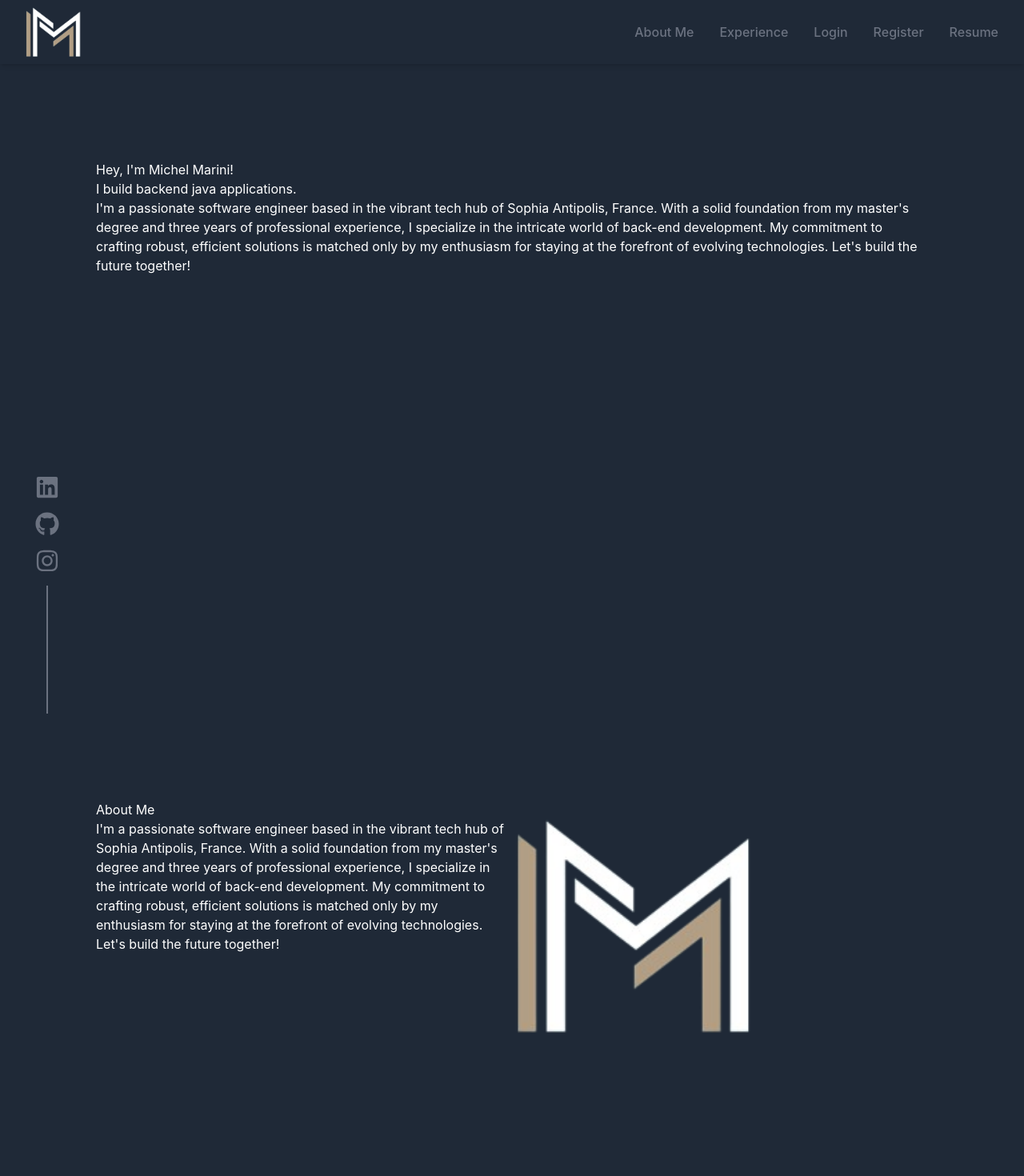
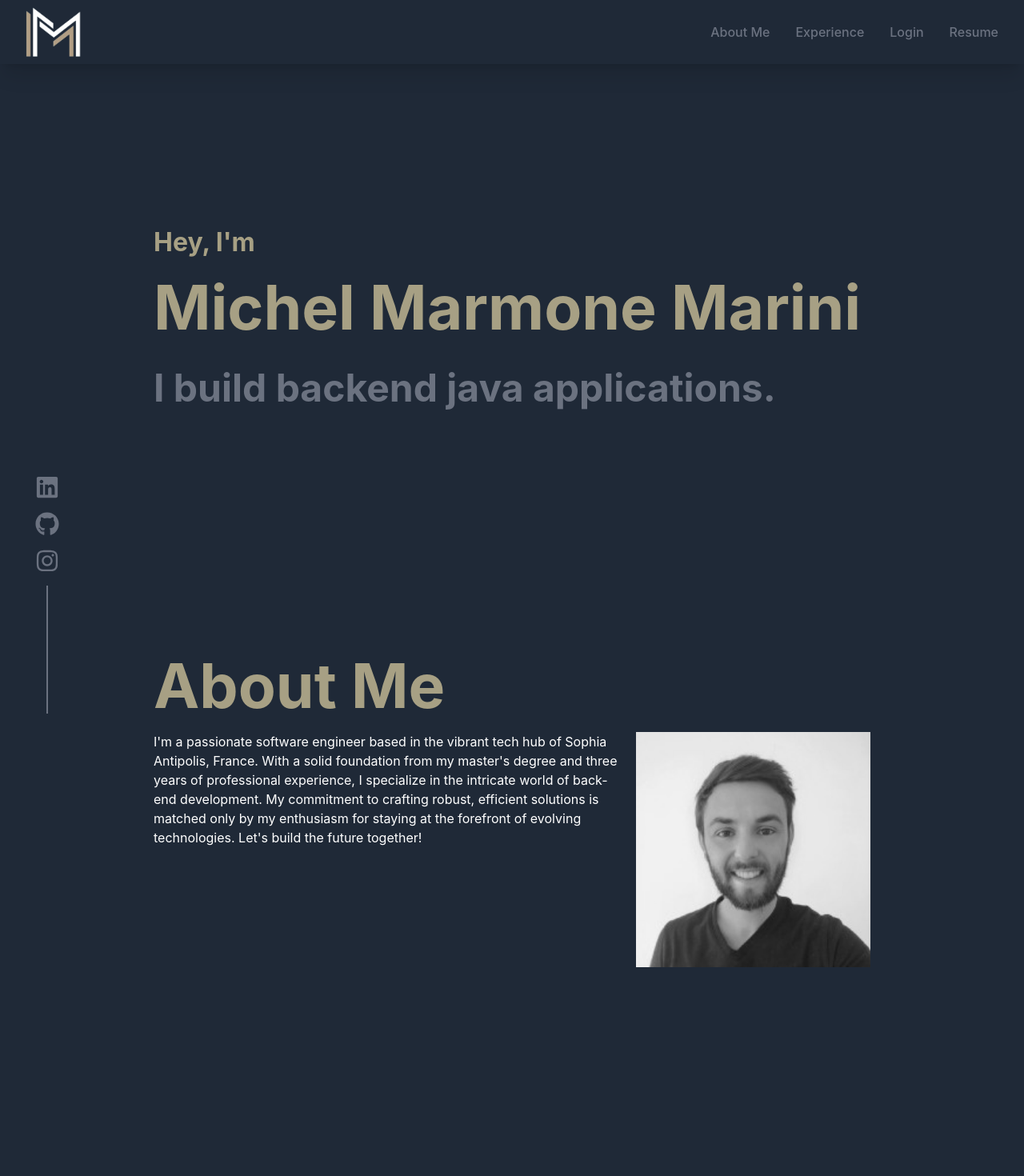
Before and after one commit to MMarmone/portfolio, a Next.js app: page / in a window 1280 px wide. Shown: the top 1470 px of the page at 80% size. Built offline with nearby package versions, Linux system fonts and the light colour scheme.

Commit message:
improve css

```diff
--- a/components/Navbar.js
+++ b/components/Navbar.js
@@ -15,7 +15,7 @@ const Navbar = () => {
     {
       id: 2,
       name: "Experience",
-      link: "experience"
+      link: "#experience"
     },
     {
       id: 3,
@@ -24,18 +24,13 @@ const Navbar = () => {
     },
     {
       id: 4,
-      name:"Register",
-      link: "#register"
-    },
-    {
-      id: 5,
       name:"Resume",
       link: "cv.pdf",
     }
   ];
 
   return (
-    <header className="flex justify-between shadow-md items-center w-full h-20 px-4 text-white bg-gray-800 fixed nav">
+    <header className="flex justify-between shadow-xl items-center w-full h-20 px-4 text-white bg-gray-800 fixed nav z-10">
       <div>
         <div className="ml-4">
           <a
--- a/components/SideBar.js
+++ b/components/SideBar.js
@@ -10,7 +10,8 @@ const VerticalLine = () => (
 const Sidebar = () => {
 
   return (
-    <div className="ml-6 fixed left-0 bottom-12 p-5">
+    <div className="flex ml-6 fixed left-0 bottom-12 p-5 hidden sm:block">
+      <div>
           <nav >
           {/* Utilisez des icônes à la place du texte */}
           <a href="https://www.linkedin.com/" className="block mb-4">
@@ -26,6 +27,7 @@ const Sidebar = () => {
           </nav>
           <VerticalLine/>
         </div>
+    </div>
 
   );
 };
--- a/components/content/AboutMe.js
+++ b/components/content/AboutMe.js
@@ -1,23 +1,31 @@
-import React from 'react';
+import { useState } from 'react';
 import Image from 'next/image'
 
 const AboutMe = () => {
-    return <div id="aboutMe" className="text-white h-screen justify-center p-10">
-        <h1>About Me</h1>
-        <div class="grid grid-cols-2 gap-2">
+
+    const [isHovered, setIsHovered] = useState(false);
+
+    return <section id="aboutMe">
         <div>
+            <h1 className="w-full">About Me</h1>
+            <div class="grid grid-cols-3 gap-2">
+                <div class="col-span-2">
                     I'm a passionate software engineer based in the vibrant tech hub of Sophia Antipolis, France. With a solid foundation from my master's degree and three years of professional experience, I specialize in the intricate world of back-end development. My commitment to crafting robust, efficient solutions is matched only by my enthusiasm for staying at the forefront of evolving technologies. Let's build the future together!
                 </div>
-            <div>
+                <div class="col-start-3">
                     <Image
-                src="/logo.png"
+                        className={`hover:scale-105 hover:text-white transition duration-300 ${isHovered ? 'filter-none' : 'grayscale'}`}
+                        src="/pp.jpeg"
                         width={300}
                         height={500}
                         alt="Picture of the author"
+                        onMouseEnter={() => setIsHovered(true)}
+                        onMouseLeave={() => setIsHovered(false)}
                     />
                 </div>
             </div>
         </div>
+    </section>
 }
 
 export default AboutMe;
--- a/components/content/Introduction.js
+++ b/components/content/Introduction.js
@@ -1,16 +1,20 @@
 import React from 'react';
 
 const Introduction = () => {
-    return <section className="text-white h-screen justify-center p-10">
-        <h1>
-            Hey, I'm Michel Marini!
-        </h1>
-        <h2>
-            I build backend java applications.
-        </h2>
-        <h3>
-            I'm a passionate software engineer based in the vibrant tech hub of Sophia Antipolis, France. With a solid foundation from my master's degree and three years of professional experience, I specialize in the intricate world of back-end development. My commitment to crafting robust, efficient solutions is matched only by my enthusiasm for staying at the forefront of evolving technologies. Let's build the future together!
-        </h3>
+    return <section>
+        <div className='flex items-center'>
+            <div>
+                <h3 className='font-bold' style={{'color' :'#a7a084'}}>
+                    Hey, I'm
+                </h3>
+                <h1 className='font-bold typing-text'  style={{'color' :'#a7a084'}}>
+                Michel Marmone Marini
+                </h1>
+                <h2 className='font-bold text-gray-500'>
+                    I build backend java applications.
+                </h2>
+            </div>
+        </div>
     </section>
 }
 
--- a/pages/_app.js
+++ b/pages/_app.js
@@ -1,5 +1,6 @@
 // `pages/_app.js`
 import '../styles/global.css';
+import '../styles/typingAnimation.css'
 
 export default function App({ Component, pageProps }) {
   return <Component {...pageProps} />;
--- a/pages/index.js
+++ b/pages/index.js
@@ -16,9 +16,11 @@ export default function Home() {
       </Head>
       <div >
         <Layout>
-          <main className="mt-20 p-20 bg-gray-800 main">
-            <Introduction/>
-            <AboutMe/>
+          <main className="flex-grow bg-gray-800 main ">
+            <div>
+              <Introduction/>
+              <AboutMe/>
+            </div>
           </main>
         </Layout>
       </div>
--- a/styles/global.css
+++ b/styles/global.css
@@ -39,7 +39,47 @@ img {
   top:0
 }
 
-.main{
-  /*margin-left: 2rem;
-  margin-right: 2rem;*/
+h1 {
+  font-size: clamp(2rem, 6vw, 5rem);
+  color:#a7a084;
+  font-weight: 700;
 }
+
+h2 {
+  font-size: clamp(1.3rem, 4vw, 3rem);
+}
+
+h3 {
+  font-size: clamp(0.8rem, 4vw, 2rem);
+}
+
+.main {
+  padding-left: 15vw;
+  padding-right: 15vw;
+}
+
+section {
+  @apply flex text-white h-screen w-full
+}
+
+
+/* Styles pour les écrans de taille "sm" et en dessous (600px) */
+@media only screen and (max-width: 600px) {
+  .main {
+    padding-left: 5vw;
+    padding-right: 5vw;
+  }
+}
+
+/* Styles pour les écrans de taille "md" (601px) à "lg" (1200px) */
+/*@media only screen and (min-width: 601px) and (max-width: 1200px) {
+  .main {
+    padding-left: 5vw;
+    padding-right: 5vw;
+  }
+}
+
+/* Styles pour les écrans de taille "xl" (1201px) et au-dessus */
+@media only screen and (min-width: 1201px) {
+
+}
--- /dev/null
+++ b/styles/typingAnimation.css
@@ -0,0 +1,35 @@
+.typing-text {
+    display: inline-block;
+    overflow: hidden;
+    white-space: nowrap;
+    border-right: 1vw solid #a7a084; /* Couleur du curseur */
+    animation: typing 3s steps(20, end) forwards;
+}
+
+  .cursor {
+    display: inline-block;
+    vertical-align: middle;
+    animation: cursor-blink 0.8s infinite;
+  }
+
+  @keyframes typing {
+    from, to {
+      width: 0;
+    }
+    20% {
+        border-right: none; /* Maintenir le curseur visible à mi-chemin */
+    }
+    35% {
+      border-right: 1vw solid #a7a084; /* Maintenir le curseur visible à mi-chemin */
+    }
+    60% {
+        border-right: none; /* Maintenir le curseur visible à mi-chemin */
+      }
+    75% {
+        border-right: 1vw solid #a7a084; /* Maintenir le curseur visible à mi-chemin */
+      }
+    100% {
+      width: 100%;
+      border-right: none; /* Supprimer le curseur une fois le texte tapé entièrement */
+    }
+  }
```
Also changed, not shown: public/pp.jpeg (added). Lines whose indentation alone changed are shown as unchanged.
